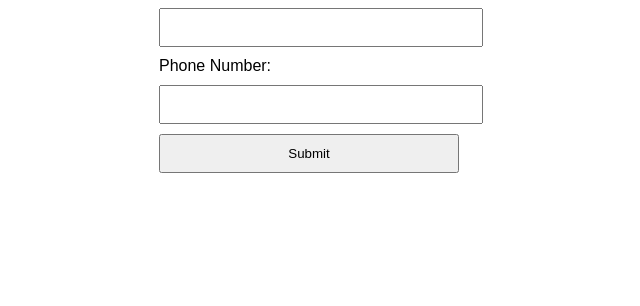
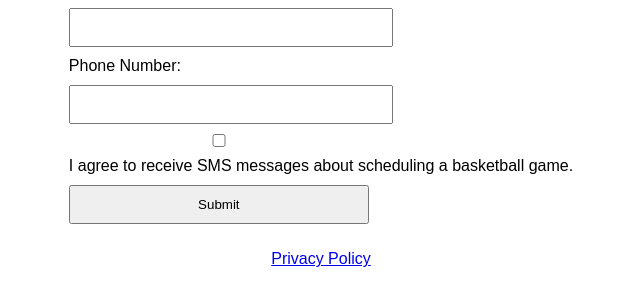
Before and after one commit to DonovanLThomas/basketball-signup, a plain HTML site: page index.html in a window 1280 px wide. Shown: the part 128-434 px from the top of the page, without its empty margins (319-959 px from the left). Drawn offline with Linux system fonts and the light colour scheme.

Commit message:
privacy policy

```diff
--- a/index.html
+++ b/index.html
@@ -33,8 +33,15 @@
         <label for="phone">Phone Number:</label>
         <input type="tel" name="phone" id="phone" required pattern="[0-9]{10}"/>
 
+        <label>
+            <input type="checkbox" name="sms_consent" required>
+            I agree to receive SMS messages about scheduling a basketball game.
+        </label>
+
         <button type="Submit">Submit</button>
     </form>
+
+    <p><a href="privacy.html">Privacy Policy</a></p>
 
     <script>
         function showThankYou(){
```
